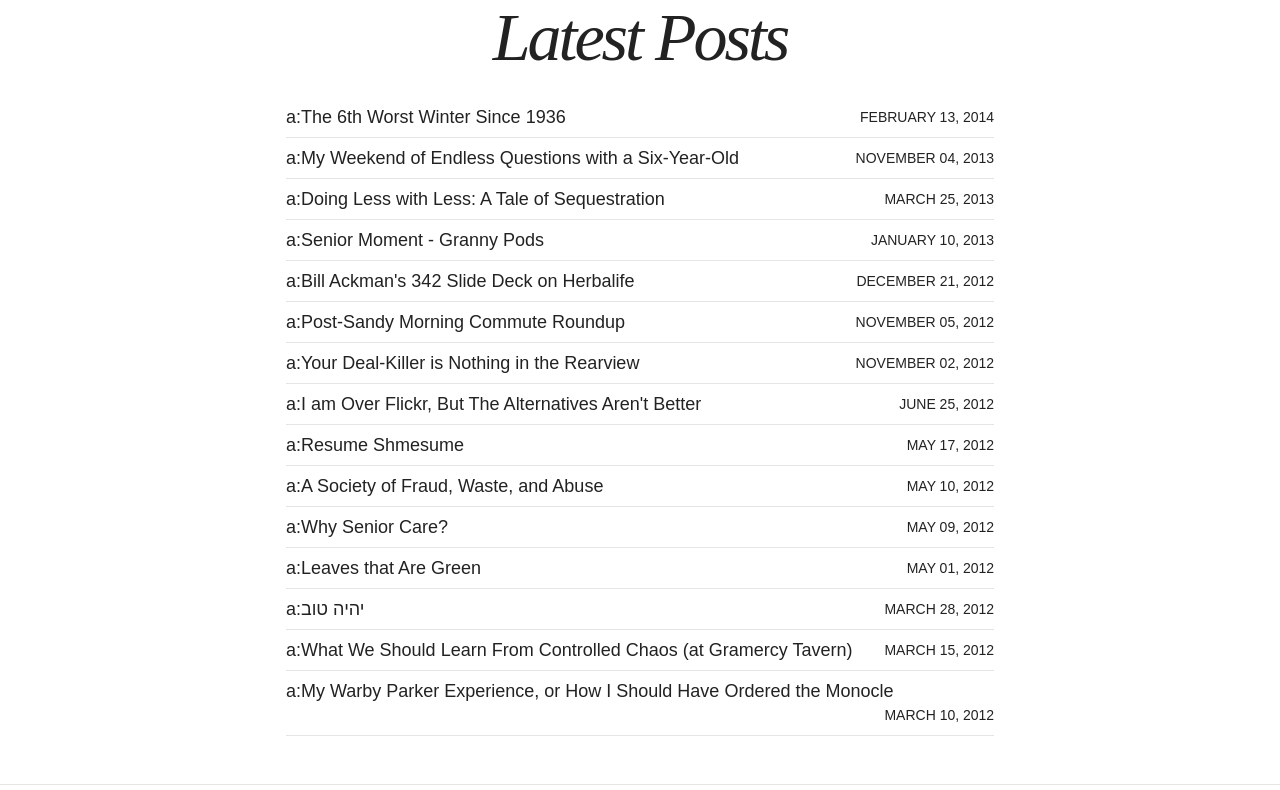
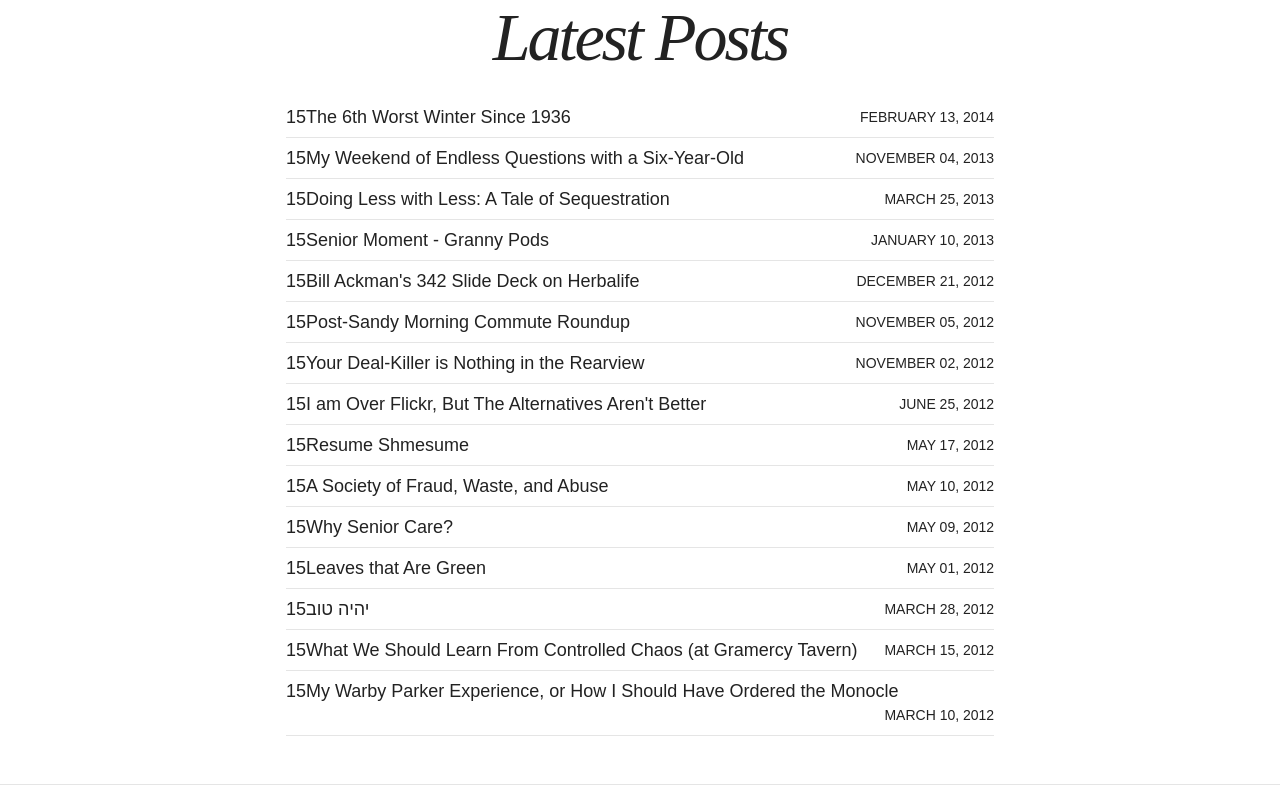
Before and after one commit to tmzanco/15w, a Jekyll site: the page built from index.html, in a window 1280 px wide. Shown: the part 476-1266 px from the top of the page. Built offline with Jekyll 4.4.1, drawn with Linux system fonts in a browser that asks for light colours; nearby versions of some CDN libraries.

Commit message:
Update index.html

```diff
--- a/index.html
+++ b/index.html
@@ -6,6 +6,6 @@
 
 <ul class="post-list">
 {% for post in site.categories.blog limit:20 %}
-  <li><article>a:<a href="{{ site.url }}{{ post.url }}">{{ post.title }} <span class="entry-date"><time datetime="{{ post.date | date_to_xmlschema }}">{{ post.date | date: "%B %d, %Y" }}</time></span></a></article></li>
+  <li><article>15<a href="{{ site.url }}{{ post.url }}">{{ post.title }} <span class="entry-date"><time datetime="{{ post.date | date_to_xmlschema }}">{{ post.date | date: "%B %d, %Y" }}</time></span></a></article></li>
 {% endfor %}
 </ul>
```
